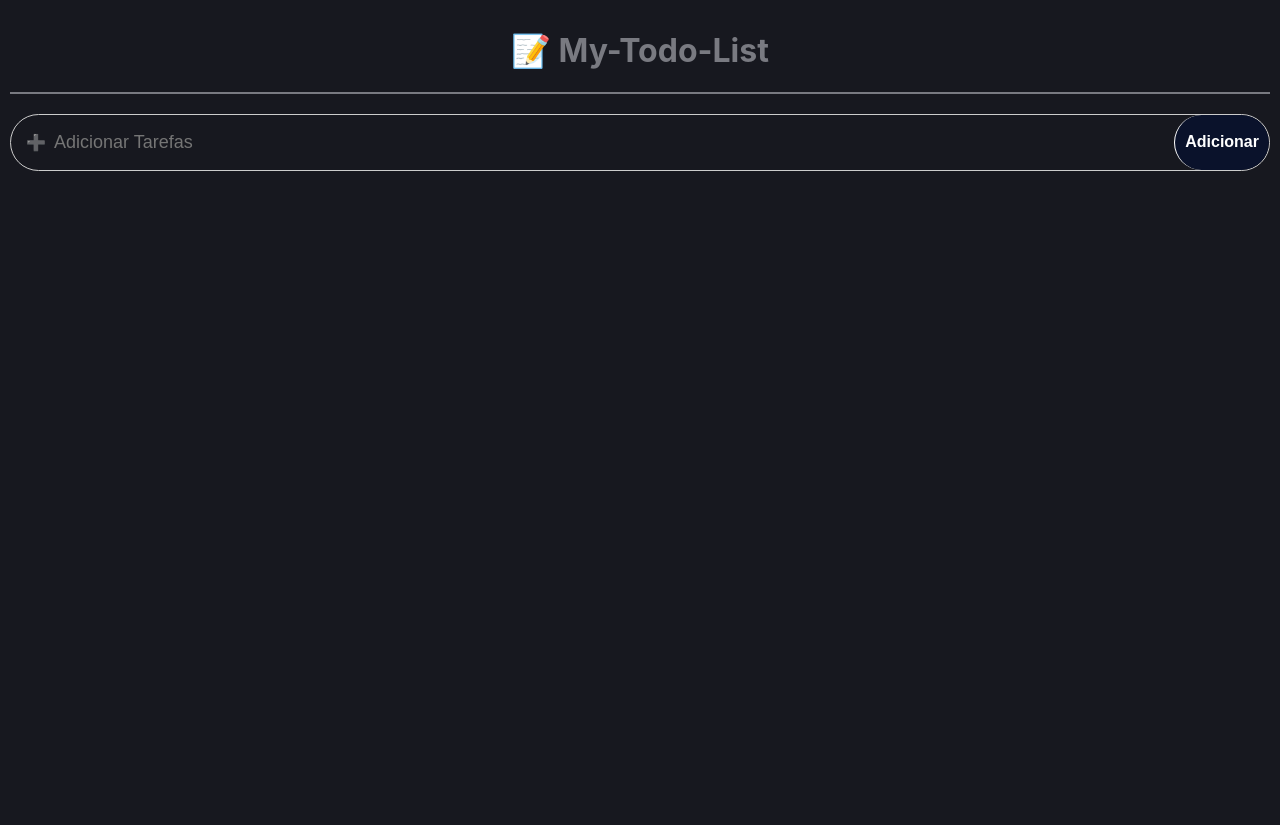
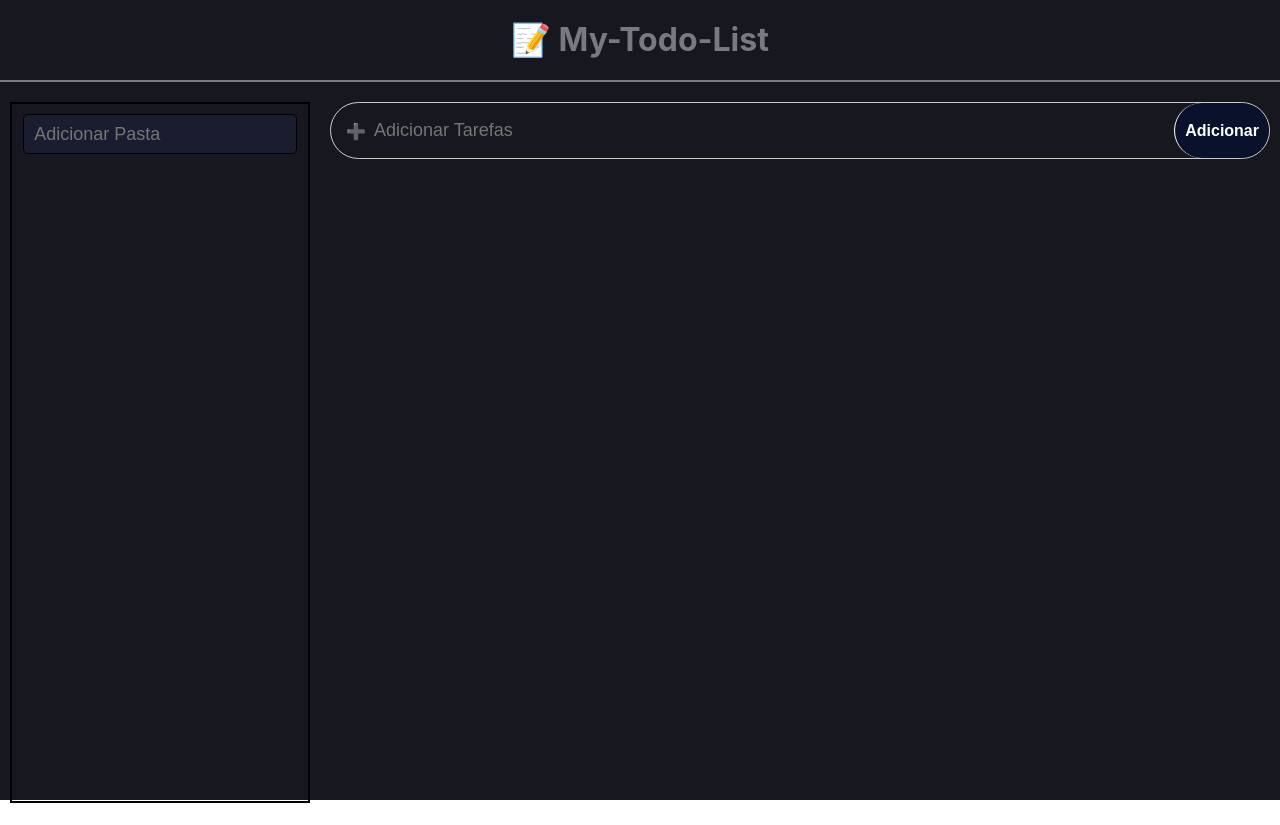
Before and after one commit to MatheusNF123/myTodoList-Front-End, a React (Create React App) app: page / in a window 1280 px wide. Built offline with nearby package versions, Linux system fonts and the light colour scheme.

Commit message:
adicionando aside

```diff
--- a/src/App.js
+++ b/src/App.js
@@ -1,12 +1,14 @@
 import * as C from './App.styles'
 import Header from './components/Header/Header';
 import List from './Pages/List/List';
+import Aside from './components/Aside/Aside';
 
 function App() {
   return (
    <C.Container>
+        <Header />
       <C.Area>
-        <Header />
+        <Aside/>
         <List/>
       </C.Area>
    </C.Container>
--- a/src/App.styles.jsx
+++ b/src/App.styles.jsx
@@ -3,12 +3,18 @@ import styled from "styled-components";
 export const Container = styled.div`
   background-color: #17181f;
   color: #797A81;
-  min-height: 100vh
+  height: 100vh;
 
 `
 
 export const Area = styled.div`
-  margin: auto;
-  max-width: 1400px;
-  padding: 10px;
+  /* margin: auto; */
+  /* width: 100%; */
+  display: grid;
+ grid-template-columns: 300px 1fr;
+column-gap: 20px;
+padding: 10px
+
+
+
 `
--- a/src/Pages/List/List.styles.jsx
+++ b/src/Pages/List/List.styles.jsx
@@ -2,8 +2,11 @@ import styled from "styled-components";
 
 export const Container = styled.section`
   width: 100%;
-  display: flex;
-  flex-direction: column;
+  /* display: flex;
+  flex-direction: column; */
+  /* grid-area: content; */
+  width: 100%
+
 `;
 
 export const addTask = styled.div`
--- /dev/null
+++ b/src/components/Aside/Aside.jsx
@@ -0,0 +1,13 @@
+import * as C from './Aside.styles'
+
+const Aside = () => {
+  return (
+    <C.Container>
+      <C.Area>
+      <C.Input type="text" placeholder='Adicionar Pasta'/>
+      </C.Area>
+    </C.Container>
+  )
+}
+
+export default Aside
--- /dev/null
+++ b/src/components/Aside/Aside.styles.jsx
@@ -0,0 +1,32 @@
+import styled from "styled-components";
+
+export const Container = styled.aside`
+ border: 2px solid black;
+
+
+`;
+
+export const Area = styled.section`
+  height: 100% ;
+  display: flex;
+  justify-content: center
+`;
+
+export const Input = styled.input`
+margin-top: 10px;
+  width: 85%;
+  height: 18px;
+  padding: 10px;
+  font-size: 18px;
+  margin-bottom: 10px;
+  border-bottom: 2px solid white;
+  border: 1px solid black;
+  outline: none;
+  background-color: #1a1d30;
+  color: #bbb8b8;
+  border-radius: 5px;
+
+  :active, :focus{
+    border: 1px solid #28315c;
+  }
+`;
--- a/src/components/Header/Header.styles.jsx
+++ b/src/components/Header/Header.styles.jsx
@@ -1,13 +1,15 @@
 import styled from "styled-components";
 
-export const Container = styled.div`
+export const Container = styled.header`
   width: 100%;
   font-weight: bold;
   border-bottom: 2px solid #797A81;
-  margin-bottom: 20px;
+  margin-bottom: 10px;
+  padding-top: 20px;
 
   h1{
-    text-align: center
+    text-align: center;
+    margin-top: 0px
   }
 
 `
```
